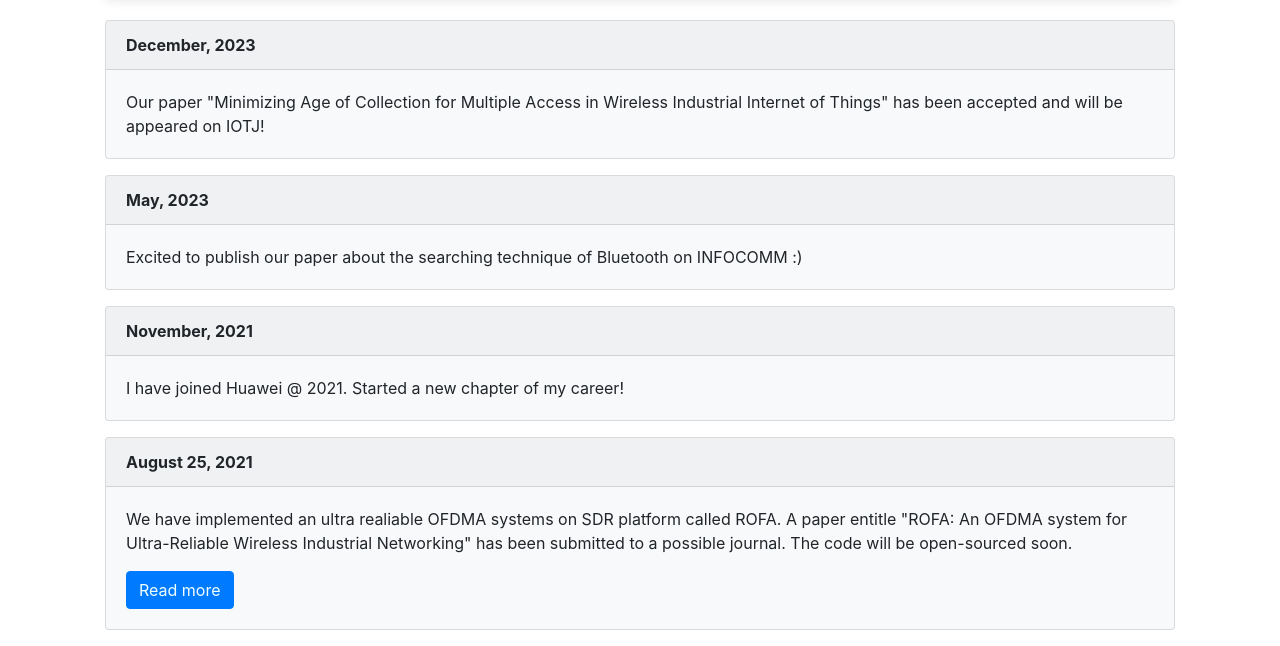
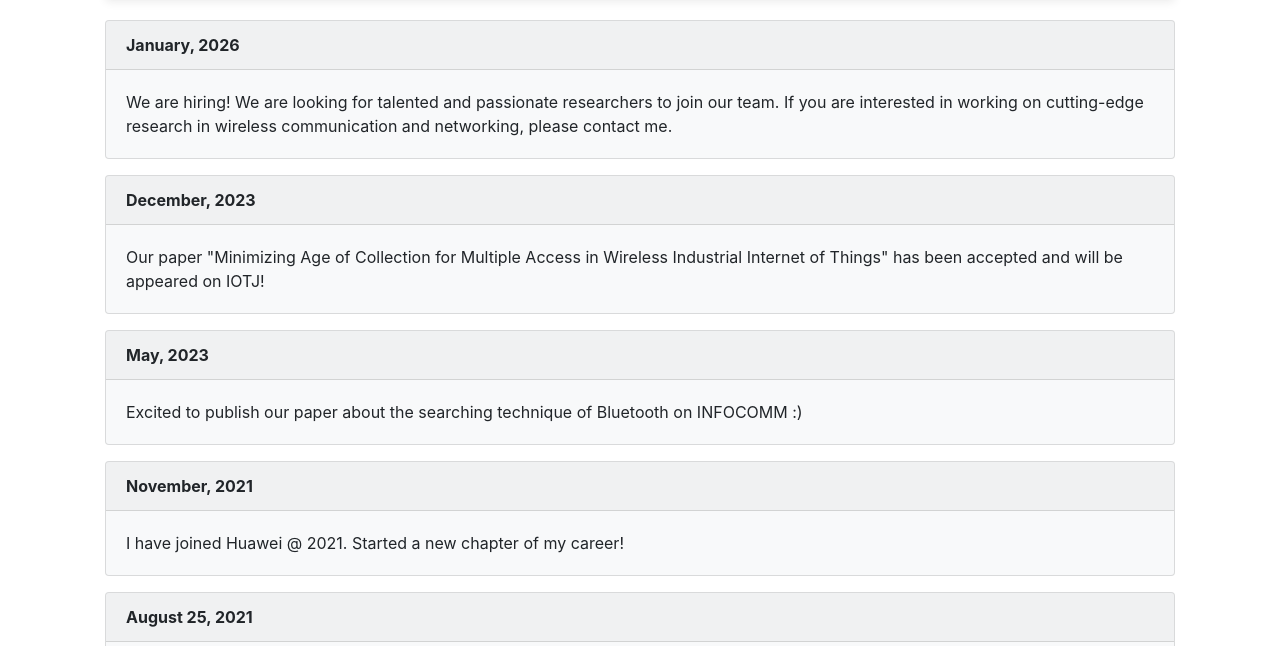
Before and after one commit to ljxangus/ljxangus.github.io, a Jekyll site: the page built from pages/newsall.html, in a window 1280 px wide and 900 px high, cut to the strip 254-900 px from the top of the window. Built offline with Jekyll 4.4.1, drawn with Linux system fonts in a browser that asks for light colours; nearby versions of some CDN libraries; comment, search, counter and statistics services are not loaded.

Commit message:
Update the news part

```diff
--- a/_data/news.yml
+++ b/_data/news.yml
@@ -1,3 +1,6 @@
+- date: January, 2026
+  headline: We are hiring! We are looking for talented and passionate researchers to join our team. If you are interested in working on cutting-edge research in wireless communication and networking, please contact me.
+
 - date: December, 2023
   headline: Our paper "Minimizing Age of Collection for Multiple Access in Wireless Industrial Internet of Things" has been accepted and will be appeared on IOTJ!
 
--- a/pages/mybio.html
+++ b/pages/mybio.html
@@ -14,4 +14,4 @@ I obtained my Ph.D. degree in Information Engineering from The Chinese Universit
 
 Prior to my Ph.D. study, I graduated with a B.E. degree in Information Engineering from the same department in 2015. I worked as a Research Assistant at the <a href="https://www.inc.cuhk.edu.hk/" class="highlighted">Insitute of Network Coding</a> (INC) and was an undergraduate member of <a href="https://mobitec.ie.cuhk.edu.hk/" class="highlighted">MobiTec</a>, a research group focusing on mobile computing and wireless networking. I also co-founded and served as a curator for the <a href="https://cuhkoil.ie.cuhk.edu.hk/" class="highlighted">CUHK Open Innovation Lab</a> (CUHKOIL), a platform for students to explore and showcase their creative ideas.
 
-You can find my CV <a href="assets/pdf/cv.pdf" class="highlighted">here (English Version)</a> or <a href="assets/pdf/cv.pdf" class="highlighted">here (中文版)</a>.
+You can find my CV <a href="assets/pdf/cv.pdf" class="highlighted">here.
```
